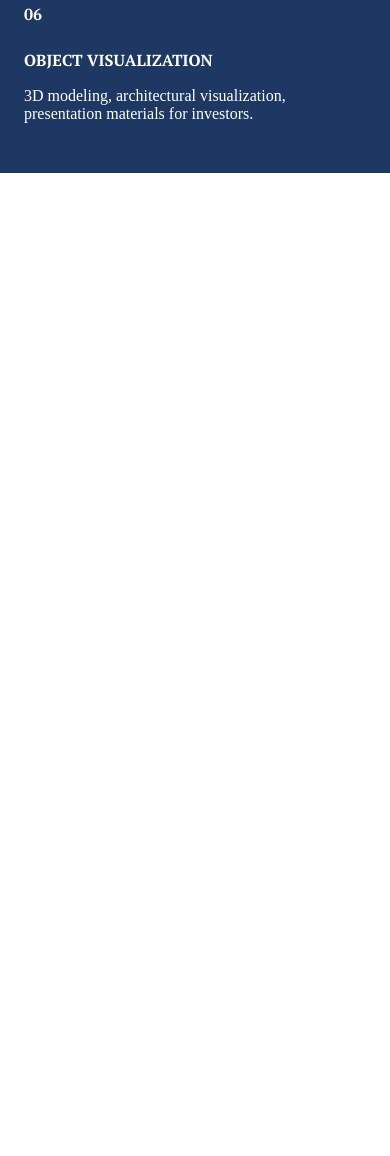
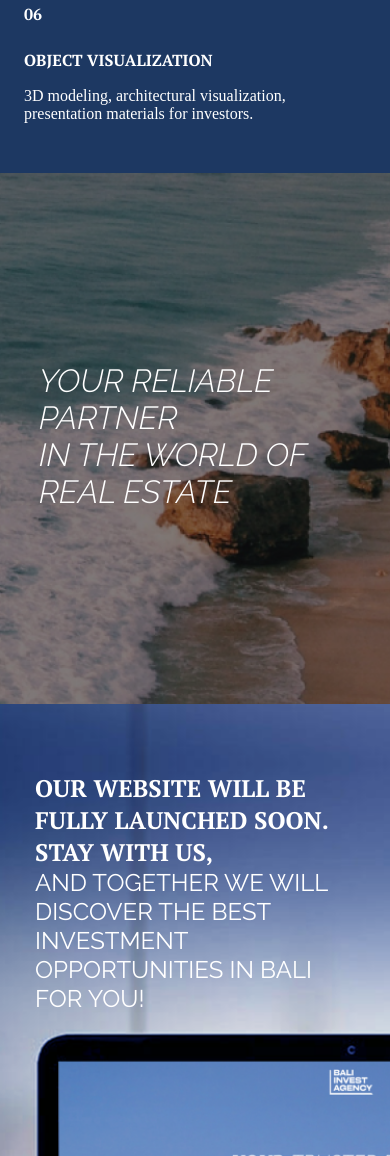
Before and after one commit to AlenaYarmak/baly-invest, a website: page src/index.html in a window 390 px wide. Shown: the part 4628-5784 px from the top of the page. Before the commit the page ends 4801 px from the top, so only its background shows below. Drawn offline with nearby package versions, Linux system fonts and the light colour scheme; files that its build step writes are made by us from their sources.

Commit message:
add section two section and @media max-width: 576px

```diff
--- a/src/index.html
+++ b/src/index.html
@@ -168,6 +168,23 @@
                     </div>
                 </div>
             </section>
+            <section class="partner">
+                <div class="partner__inner">
+                    <div class="partner__description">
+                            <h2 class="partner__title-light">Your reliable partner</h2>
+                            <h2 class="partner__title-light">in the world of real estate</h2>
+                    </div>
+                </div>
+            </section>
+            <section class="announcement">
+                <div class="announcement__inner">
+                    <div class="announcement__description">
+                        <h2 class="announcement__title">Our website will be fully launched soon. Stay with us,</h2>
+                        <h2 class="announcement__title-light">and together we will discover the best investment</h2>
+                        <h2 class="announcement__title-light">opportunities in Bali for you!</h2>
+                    </div>
+                </div>
+            </section>
         </div>
     </div>
 
--- a/src/scss/style.scss
+++ b/src/scss/style.scss
@@ -215,6 +215,64 @@ li {
     }
 }
 
+/* PARTNER */
+.partner {
+    margin-top: -1px;
+    margin-bottom: -1px;
+    &__inner {
+        background-image: url(../img/partner-bg.png);
+        background-size: cover;
+    }
+    &__description {
+        color: #FFF;
+        padding-top: 190px;
+        padding-bottom: 195px;
+        margin: 0 auto;
+    }
+    &__title-light {
+        font-family: 'Raleway', sans-serif;
+        font-weight: 300;
+        font-style: italic;
+        font-size: min(max(32px, 3.2vw), 58px);
+        text-transform: uppercase;
+    }
+    &__title {
+        font-family: 'PT Serif', serif;
+        font-weight: 700;
+        font-style: normal;
+        font-size: min(max(32px, 3.1vw), 59px);
+        text-transform: uppercase;
+    }
+}
+
+/* announcement*/
+.announcement {
+    &__inner {
+        background-image: url(../img/announcement-bg.png);
+        background-size: cover;
+        background-position: center center;
+    }
+    &__description {
+        color: #FFF;
+        text-align: right;
+        margin: 0 auto;
+    }
+    &__title {
+        font-family: 'PT Serif', serif;
+        font-style: normal;
+        font-weight: 700;
+        line-height: normal;
+        text-transform: uppercase;
+    }
+    &__title-light {
+        font-family: 'Raleway', sans-serif;
+        font-style: normal;
+        font-weight: 400;
+        line-height: normal;
+        text-transform: uppercase;
+    }
+}
+
 /* MEDIA */
 @media (max-width: 576px) {
     .header {
@@ -348,10 +406,38 @@ li {
             padding-top: 24px;
             padding-bottom: 16px;
         }
-
     }
     .title-light-services {
         display: block;
         text-align: left;
     }
+    .partner {
+        &__inner {
+            background-image: url(../img/partner-bg-s.png);
+            background-size: cover;
+        }
+        &__description {
+            width: 80%;
+        }
+        &__title, &__title-light {
+            font-size: 32px;
+        }
+    }
+    .announcement {
+        &__inner {
+            background-image: url(../img/announcement-bg-s.png);
+            min-height: 888px;
+        }
+        &__description  {
+            padding: 68px 35px;
+            white-space: wrap;
+            text-align: left;
+        }
+        &__title {
+            font-size: 24px;
+        }
+        &__title-light {
+            font-size: 24px;
+        }
+    }
 }
```
Also changed, not shown: src/img/announcement-bg-s.png (added), src/img/partner-bg-s.png (added), src/img/partner-bg.png (added), 1 other file.
